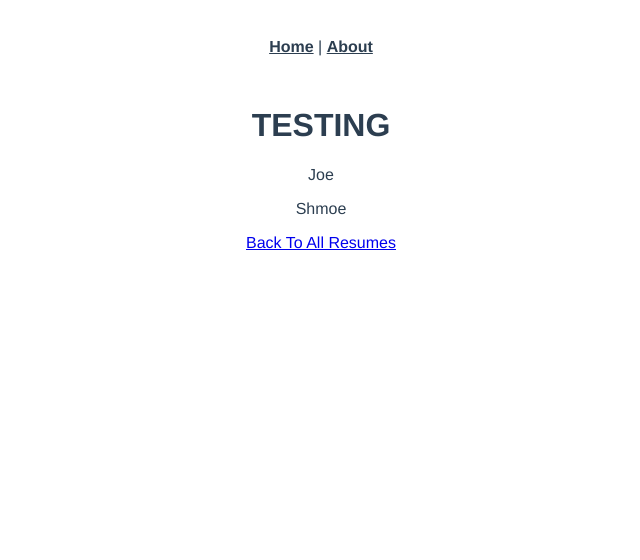
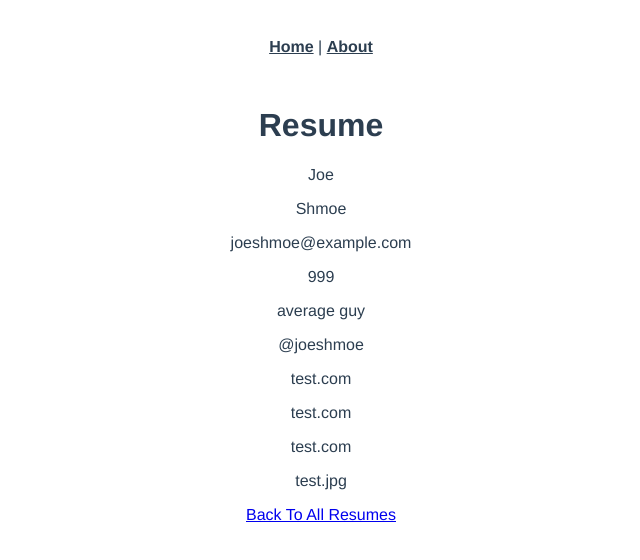
Before and after one commit to TaylorChrisL/online-resumes, a Vue app: page /resumes/1 in a window 1280 px wide. Shown: the top 560 px of the page, without its empty margins (319-959 px from the left). Built offline with nearby package versions, Linux system fonts and the light colour scheme.

Commit message:
adds instances to template

```diff
--- a/src/views/ResumeShow.vue
+++ b/src/views/ResumeShow.vue
@@ -1,4 +1,5 @@
 <script>
+// eslint-disable-next-line no-unused-vars
 import axios from "axios";
 
 export default {
@@ -73,9 +74,17 @@ export default {
 <template>
   <div class="resume-show">
     <div class="container">
-      <h1>TESTING</h1>
+      <h1>Resume</h1>
       <p>{{ resume.first_name }}</p>
       <p>{{ resume.last_name }}</p>
+      <p>{{ resume.email }}</p>
+      <p>{{ resume.phone_number }}</p>
+      <p>{{ resume.bio }}</p>
+      <p>{{ resume.twitter_handle }}</p>
+      <p>{{ resume.website_url }}</p>
+      <p>{{ resume.online_resume_url }}</p>
+      <p>{{ resume.github_url }}</p>
+      <p>{{ resume.photo }}</p>
       <router-link to="/resumes">Back To All Resumes</router-link>
     </div>
   </div>
```
